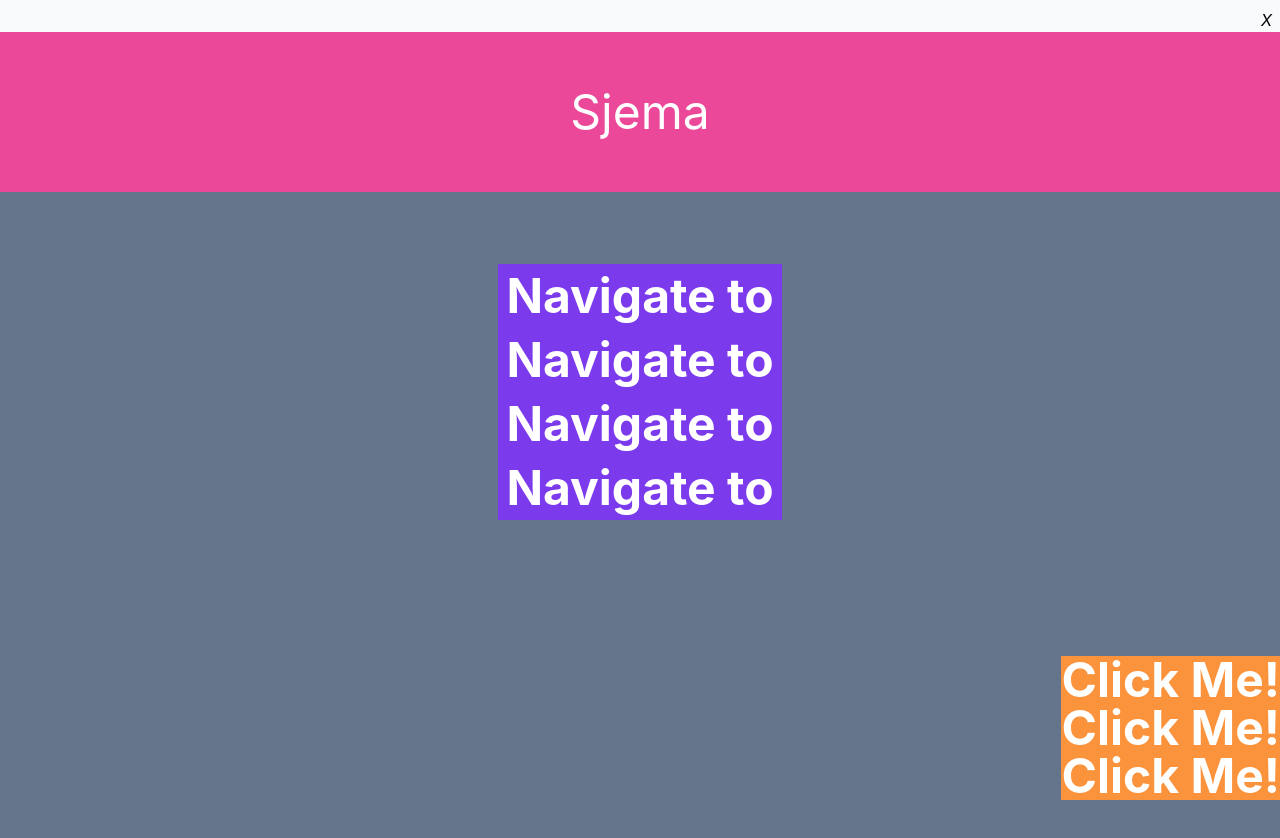
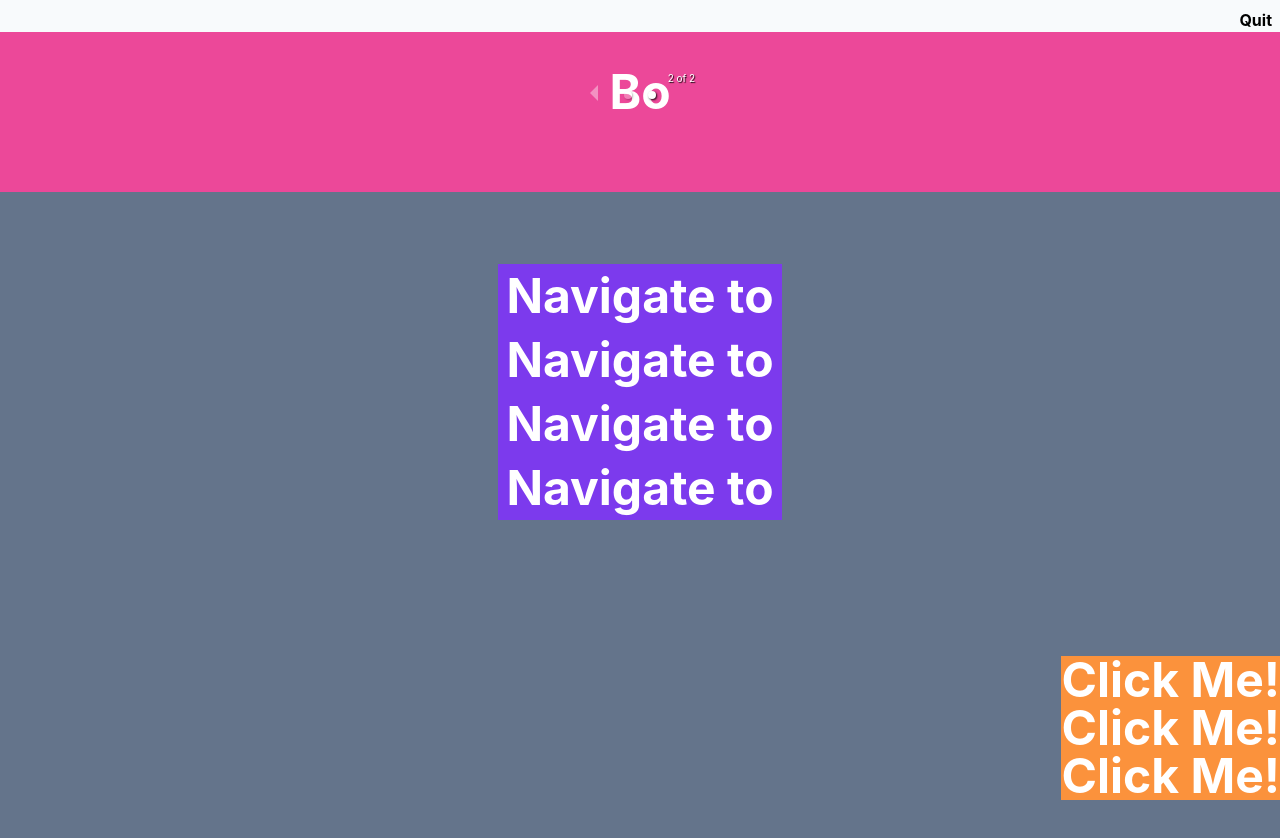
Before and after one commit to wasmac/mywebpage, a React (Create React App) app: page /mainMenu in a window 1280 px wide. Shown: the top 838 px of the page. Built offline with nearby package versions, Linux system fonts and the light colour scheme; a web font is replaced by a local one.

Commit message:
Add Slide Bar for Photos

```diff
--- a/package.json
+++ b/package.json
@@ -9,6 +9,7 @@
     "gulp": "^4.0.2",
     "react": "^17.0.2",
     "react-dom": "^17.0.2",
+    "react-responsive-carousel": "^3.2.22",
     "react-router-dom": "^6.2.1",
     "react-scripts": "5.0.0",
     "saas": "^1.0.0",
--- a/src/components/common/navBar.jsx
+++ b/src/components/common/navBar.jsx
@@ -1,11 +1,16 @@
 import React from "react";
+import { NavLink } from "react-router-dom";
 
 const NavBar = () => {
   return (
     <div className=" top-0 left-0 h-8 w-screen m-0 flex bg-slate-50">
-      <i className="absolute p-2 text-black top-0 right-0">X</i>
+      <NavLink to="/">
+        <strong className="absolute p-2 text-black top-0 right-0">Quit</strong>
+      </NavLink>
     </div>
   );
 };
 
 export default NavBar;
+
+//
--- a/src/components/common/pictureSlider.jsx
+++ b/src/components/common/pictureSlider.jsx
@@ -1,9 +1,18 @@
 import React from "react";
+import { Carousel } from "react-responsive-carousel";
+import "react-responsive-carousel/lib/styles/carousel.min.css";
 
 const PictureSlider = () => {
   return (
     <div className=" flex w-screen h-40 bg-pink-500 text-white items-center justify-center text-5xl">
-      Sjema
+      <Carousel autoPlay>
+        <div>
+          <strong>Yo</strong>
+        </div>
+        <div>
+          <strong>Bo</strong>
+        </div>
+      </Carousel>
     </div>
   );
 };
```
Also changed, not shown: 1 other file (tests, documents, lock files or other folders).
